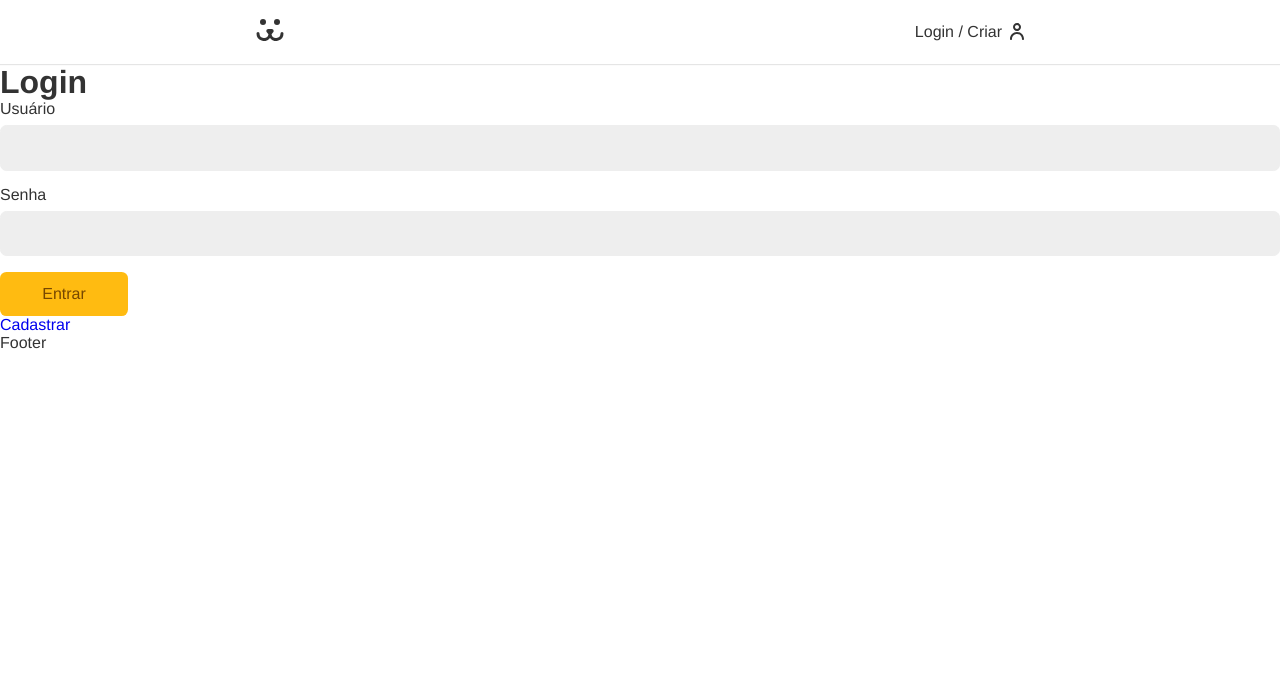
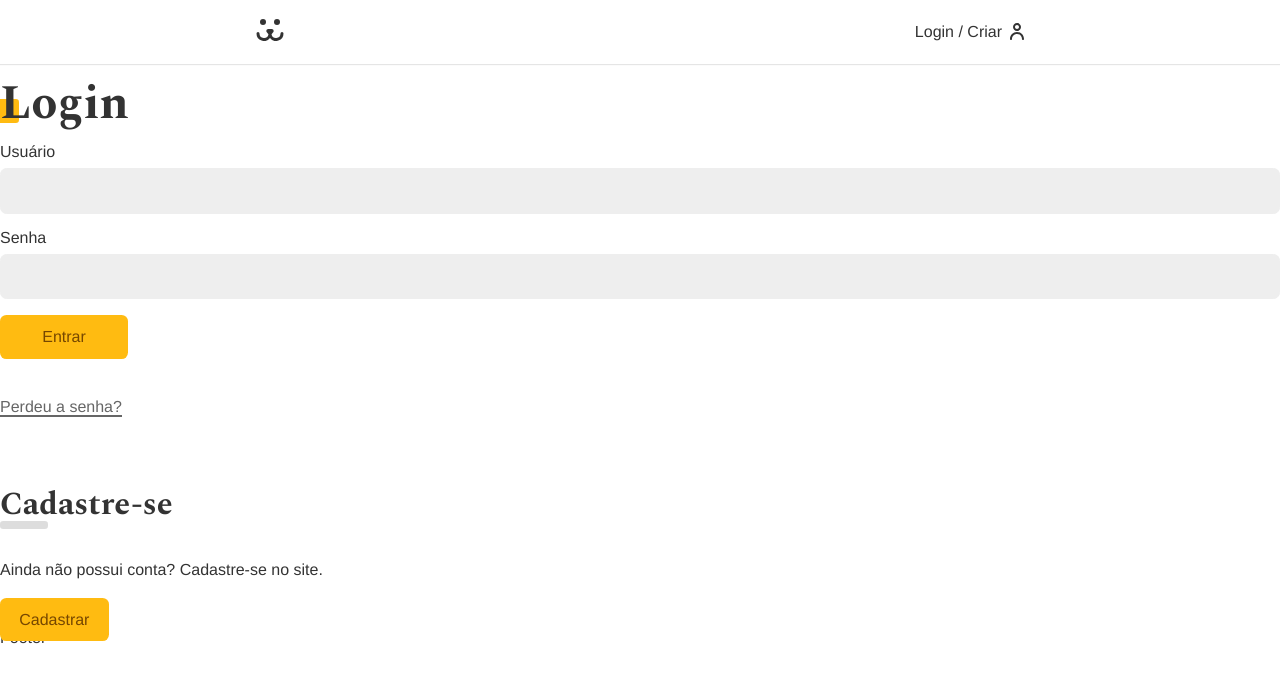
Before and after one commit to devroboco/dogs-react, a React (Vite) app: page /login in a window 1280 px wide. Shown: the top 682 px of the page. Built offline with nearby package versions, Linux system fonts and the light colour scheme.

Commit message:
login form

```diff
--- a/src/App.css
+++ b/src/App.css
@@ -1,3 +1,5 @@
+@import url("https://fonts.googleapis.com/css2?family=Spectral:wght@700&display=swap");
+
 * {
   box-sizing: border-box;
 }
@@ -41,6 +43,7 @@
 
 a {
   text-decoration: none;
+  color: #333;
 }
 
 .container {
@@ -48,3 +51,37 @@
   padding: 0 1rem;
   margin: 0 auto;
 }
+
+.animeLeft {
+  opacity: 0;
+  transform: translateX(-20px);
+  animation: animeLeft 0.3s forwards;
+}
+
+@keyframes animeLeft {
+  to {
+    opacity: 1;
+    transform: initial;
+  }
+}
+
+.title {
+  font-family: var(--type-second);
+  line-height: 1;
+  font-size: 3rem;
+  margin: 1rem 0;
+  position: relative;
+}
+
+.title::after {
+  content: "";
+  display: block;
+  width: 1.5rem;
+  height: 1.5rem;
+  background: #fb1;
+  position: absolute;
+  bottom: 5px;
+  left: -5px;
+  border-radius: 0.2rem;
+  z-index: -1;
+}
--- /dev/null
+++ b/src/Components/Helper/Error.jsx
@@ -0,0 +1,8 @@
+import React from "react";
+
+const Error = ({ error }) => {
+  if (!error) return null;
+  return <p style={{ color: "#f31", margin: "1rem 0" }}>{error}</p>;
+};
+
+export default Error;
--- a/src/Components/Login/LoginForm.jsx
+++ b/src/Components/Login/LoginForm.jsx
@@ -4,6 +4,9 @@
 import Button from "../Forms/Button";
 import useForm from "../../Hooks/useForm";
 import { UserContext } from "../../UserContext";
+import Error from "../Helper/Error";
+import styles from "./LoginForm.module.css";
+import stylesBtn from "../Forms/Button.module.css";
 
 const LoginForm = () => {
   const username = useForm();
@@ -19,9 +22,9 @@
   }
 
   return (
-    <div>
-      <h1>Login</h1>
-      <form action='' onSubmit={handleSubmit}>
+    <section className='animeLeft'>
+      <h1 className='title'>Login</h1>
+      <form className={styles.form} onSubmit={handleSubmit}>
         <Input label='Usuário' type='text' name='username' {...username} />
         <Input label='Senha' type='password' name='password' {...password} />
         {loading ? (
@@ -29,10 +32,19 @@
         ) : (
           <Button>Entrar</Button>
         )}
-        {error && <p>{error}</p>}
+        <Error error={error} />
       </form>
-      <Link to='/login/criar'>Cadastrar</Link>
-    </div>
+      <Link className={styles.perdeu} to='/login/perdeu'>
+        Perdeu a senha?
+      </Link>
+      <div className={styles.cadastro}>
+        <h2 className={styles.subtitle}>Cadastre-se</h2>
+        <p>Ainda não possui conta? Cadastre-se no site.</p>
+        <Link className={stylesBtn.button} to='/login/criar'>
+          Cadastrar
+        </Link>
+      </div>
+    </section>
   );
 };
 
--- /dev/null
+++ b/src/Components/Login/LoginForm.module.css
@@ -0,0 +1,42 @@
+.form {
+  margin-bottom: 2rem;
+}
+
+.perdeu {
+  display: inline-block;
+  color: #666;
+  padding: 0.5rem 0;
+  line-height: 1;
+}
+
+.perdeu::after {
+  content: "";
+  height: 2px;
+  width: 100%;
+  background: currentColor;
+  display: block;
+}
+
+.cadastro {
+  margin-top: 4rem;
+}
+
+.cadastro p {
+  margin-top: 2rem;
+  margin-bottom: 2rem;
+}
+
+.subtitle {
+  font-family: var(--type-second);
+  line-height: 1;
+  font-size: 2rem;
+}
+
+.subtitle::after {
+  content: "";
+  display: block;
+  background: #ddd;
+  height: 0.5rem;
+  width: 3rem;
+  border-radius: 0.2rem;
+}
```
